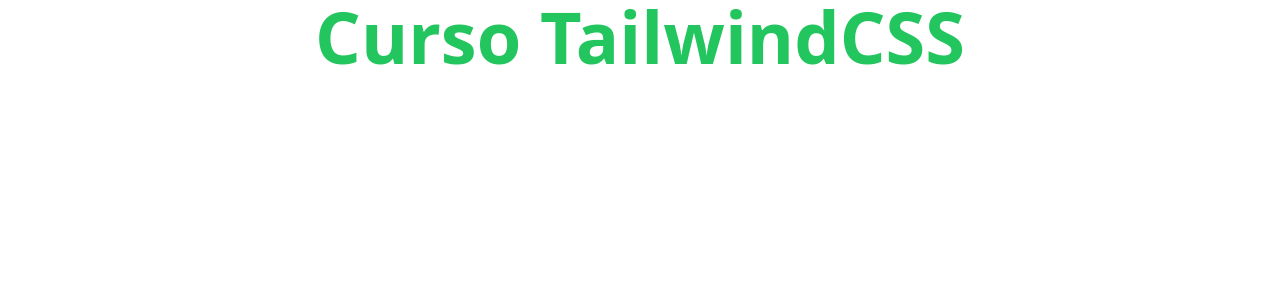
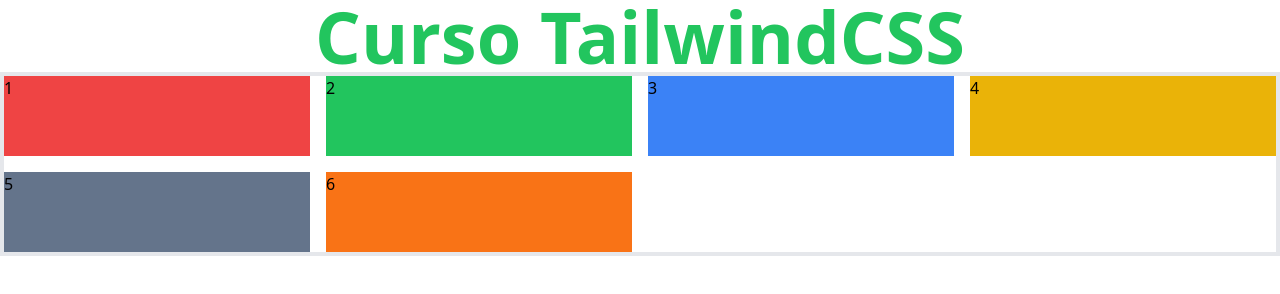
Before and after one commit to bazucas/Tailwind3Refresher, a website: page aula4/index.html in a window 1280 px wide. Drawn offline with Linux system fonts and the light colour scheme.

Commit message:
Grid layout

```diff
--- a/aula4/index.html
+++ b/aula4/index.html
@@ -9,5 +9,14 @@
 <body>
     <h1 class="font-bold text-rose-600 text-center text-2xl
     sm:text-4xl lg:text-7xl lg:text-green-500">Curso TailwindCSS</h1>
+
+    <div class="w-full border-4 grid grid-cols-1 md:grid-cols-2 lg:grid-cols-4 gap-4">
+        <div class="bg-red-500 h-20">1</div>
+        <div class="bg-green-500 h-20">2</div>
+        <div class="bg-blue-500 h-20">3</div>
+        <div class="bg-yellow-500 h-20">4</div>
+        <div class="bg-slate-500 h-20">5</div>
+        <div class="bg-orange-500 h-20">6</div>
+    </div>
 </body>
 </html>
```
Also changed, not shown: styles/output.css.
